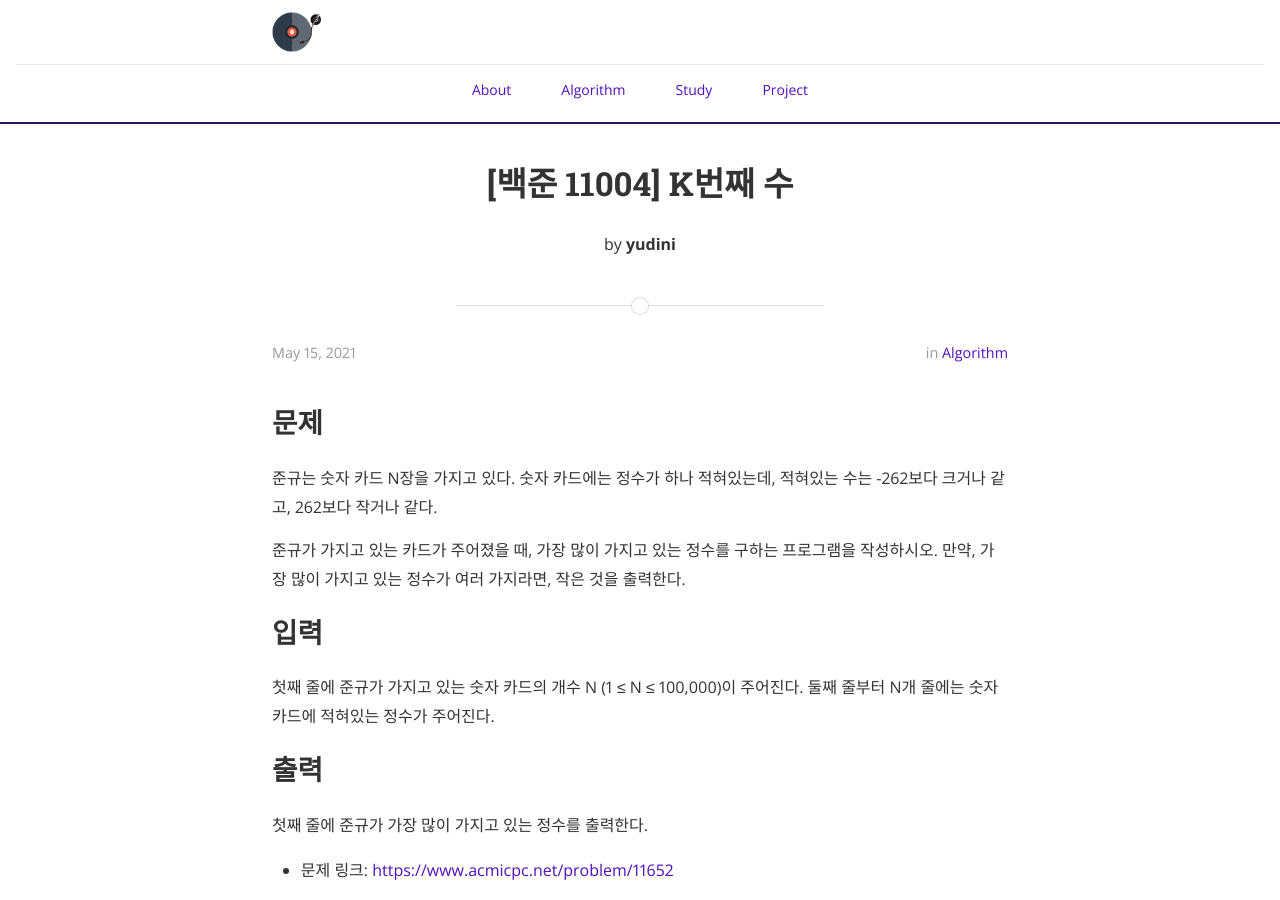
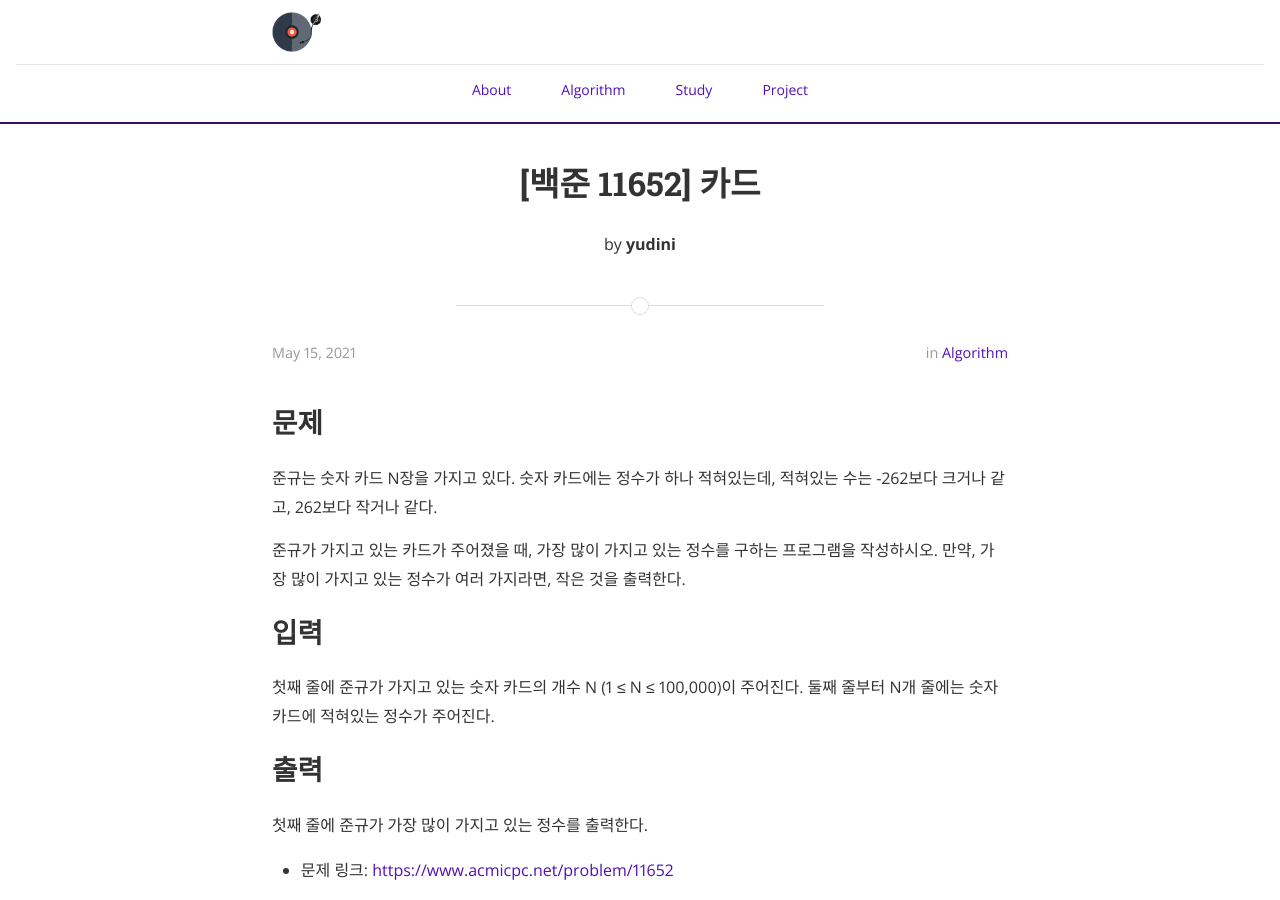
Before and after one commit to yudini/yudini.github.io, a Jekyll site: the page built from _posts/Algorithm/2021-05-15-11652.md, in a window 1280 px wide and 900 px high. Built offline with Jekyll 4.4.1, drawn with Linux system fonts in a browser that asks for light colours; nearby versions of some CDN libraries; comment, search, counter and statistics services are not loaded.

Commit message:
11652 카드 백준

```diff
--- a/_posts/Algorithm/2021-05-15-11652.md
+++ b/_posts/Algorithm/2021-05-15-11652.md
@@ -1,6 +1,6 @@
 ---
 layout: post
-title:  "[백준 11004] K번째 수 "
+title:  "[백준 11652] 카드 "
 date: 2021-05-15
 author: yudini
 categories: Algorithm
```
